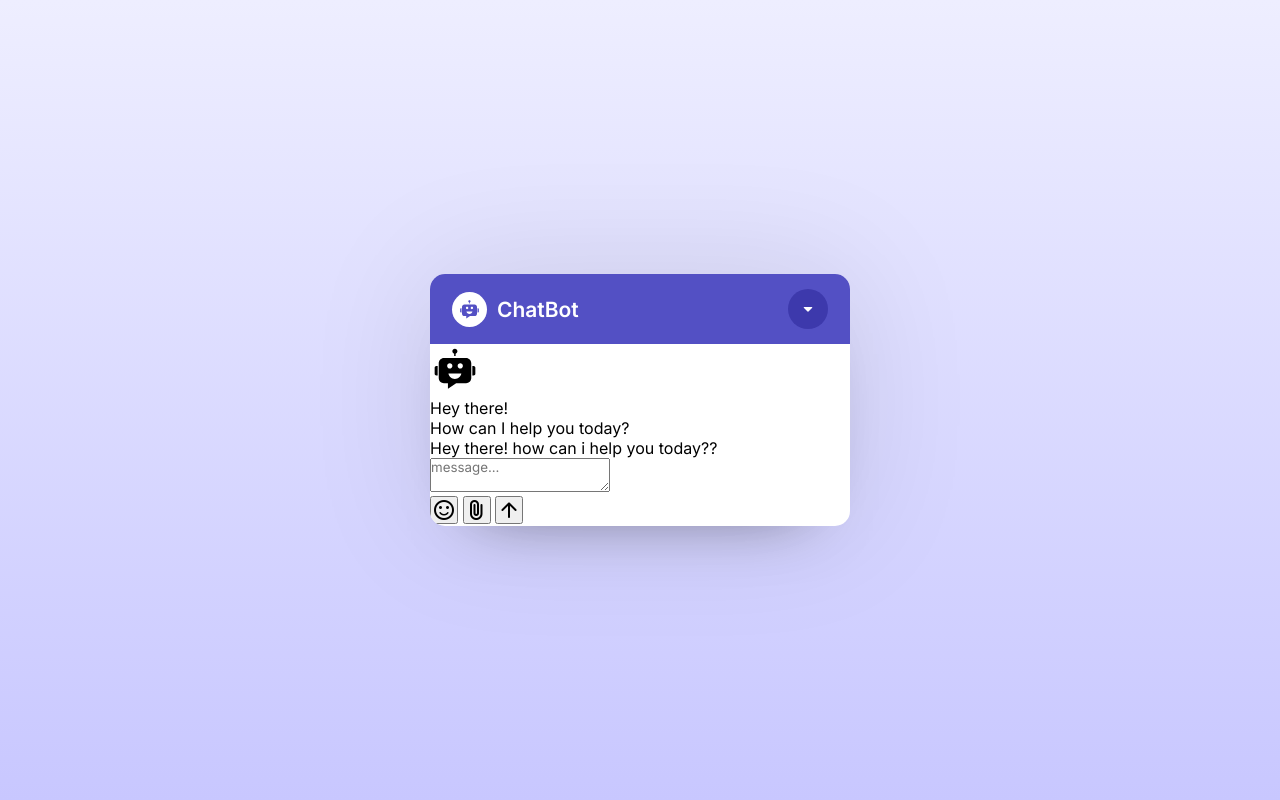
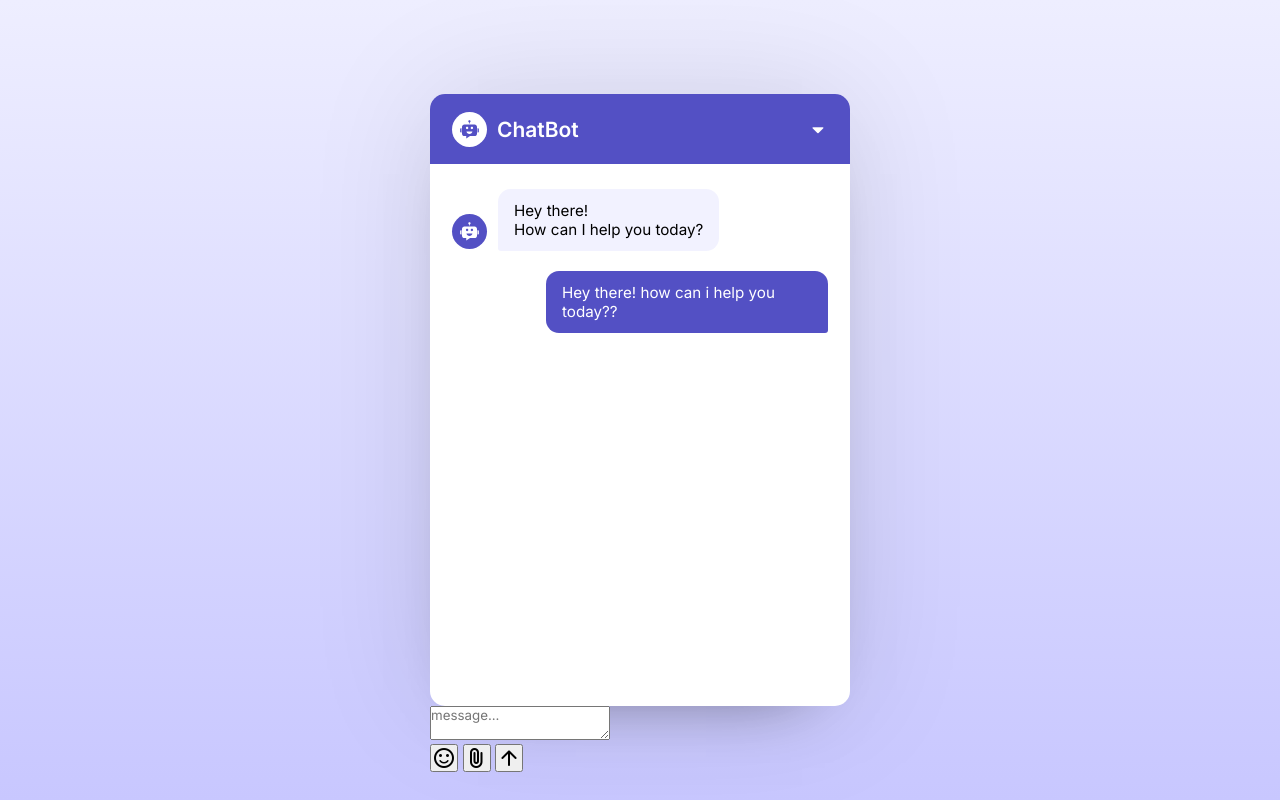
Before and after one commit to EmanTariq04/ai-agents, a plain HTML site: page index.html in a window 1280 px wide. Drawn offline with nearby package versions, Linux system fonts and the light colour scheme.

Commit message:
adding styling

```diff
--- a/index.html
+++ b/index.html
@@ -28,12 +28,15 @@
           </svg>
           <h2 class="logo-text">ChatBot</h2>
         </div>
-        <button id="close-chatbot" class="material-symbols-rounded">arrow_drop_down</button>
+        <button id="close-chatbot" class="material-symbols-rounded">
+          arrow_drop_down
+        </button>
       </div>
 
       <div class="chat-body">
         <div class="message bot-message">
           <svg
+            class="bot-avatar"
             xmlns="http://www.w3.org/2000/svg"
             width="50"
             height="50"
--- a/style.css
+++ b/style.css
@@ -59,6 +59,70 @@ body {
     color: #fff;
     height: 40px;
     width: 40px;
+    font-size: 1.9rem;
+    margin-right: -10px;
+    padding-top: 2px;
+    cursor: pointer;
     border-radius: 50%;
+    background: none;
+    transition: 0.2s ease;
+}
+
+.chat-header #close-chatbot:hover {
     background: #3d39ac;
 }
+
+.chat-body {
+    padding: 25px 22px;
+    display: flex;
+    gap: 20px;
+    height: 460px;
+    margin-bottom: 82px;
+    overflow-y: auto;
+    flex-direction: column;
+}
+
+.chat-body .message {
+    display: flex;
+    gap: 11px;
+    align-items: center;
+}
+
+.chat-body .bot-message .bot-avatar {
+    height: 35px;
+    width: 35px;
+    padding: 6px;
+    fill: #fff;
+    flex-shrink: 0;
+    margin-bottom: 2px;
+    align-self: flex-end;
+    background: #5350C4;
+    border-radius: 50%;
+}
+
+.chat-body .user-message {
+    flex-direction: column;
+    align-items: flex-end;
+}
+
+.chat-body .message .message-text {
+    padding: 12px 16px;
+    max-width: 75%;
+    font-size: 0.95rem;
+    background: #F2F2FF;
+}
+
+.chat-body .bot-message .message-text {
+    background: #F2F2FF;
+    border-radius: 13px 13px 13px 3px;
+}
+
+.chat-body .user-message .message-text {
+    color: #fff;
+    background: #5350C4;
+    border-radius: 13px 13px 3px 13px;
+}
+
+.chat-footer {
+    position: absolute;
+}
```
